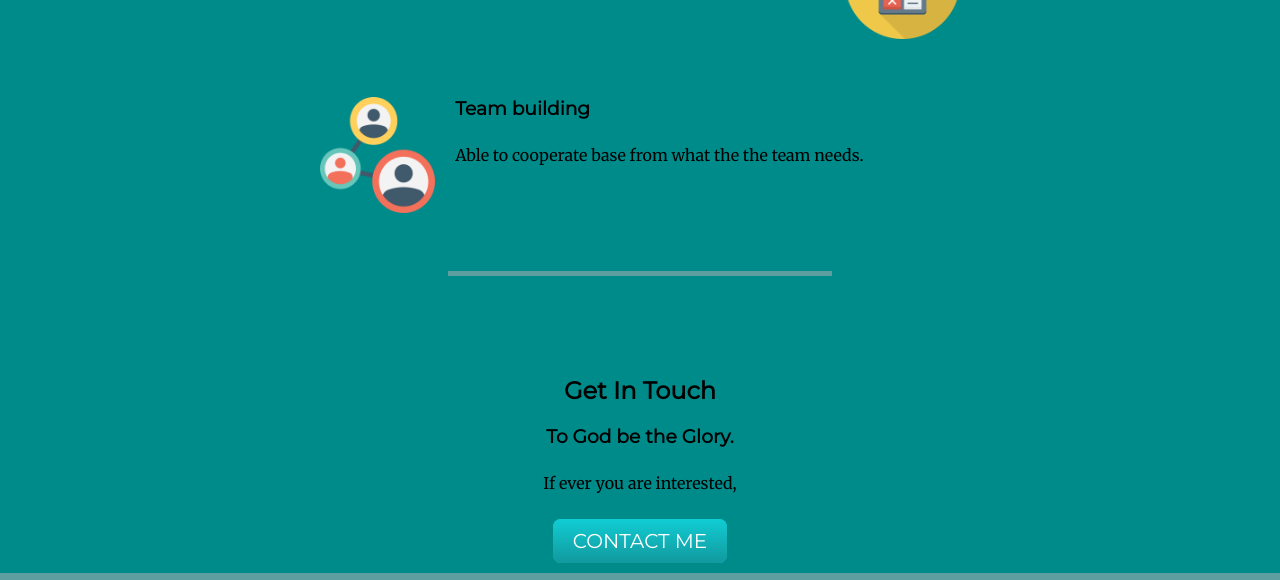
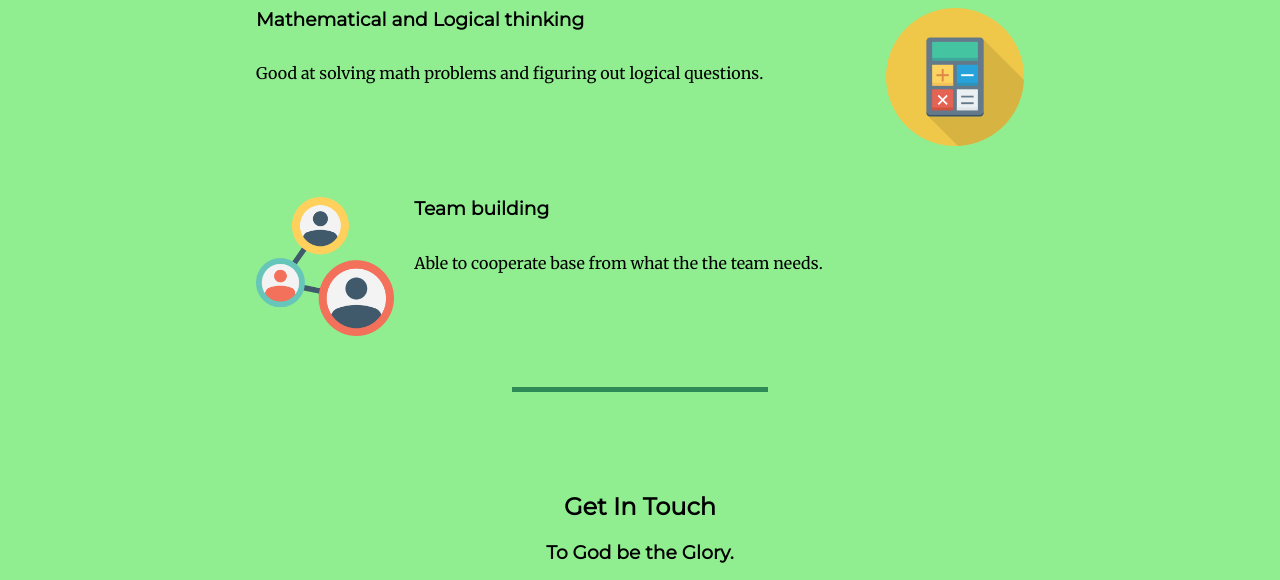
Before and after one commit to xyntaxR/mySite, a plain HTML site: page index.html in a window 1280 px wide. Shown: the part 1464-2044 px from the top of the page. Drawn offline with Linux system fonts and the light colour scheme.

Commit message:
update bg

```diff
--- a/CSS/styles.css
+++ b/CSS/styles.css
@@ -2,14 +2,15 @@ body {
     margin: 0px;
     text-align: center;
     font-family: 'Merriweather', serif;
-    background-color: darkcyan;
+    background-color: lightgreen;
 }
 .top-container {
     position: relative;
     padding-top: 100px;
+    background-color: seagreen;
 }
 p {
-  line-height: 2;
+  line-height: 3;
 }
 h1 {
     margin-top: 0px;
@@ -38,7 +39,7 @@ h3 {
     top: 200px;
 }
 .skill-row {
-    width: 50%;
+    width: 60%;
     margin: 50px auto 100px auto;
     text-align: left;
 }
@@ -61,34 +62,38 @@ h3 {
 .bottom-container {
     margin-top: 20px;
     padding: 40px 0 20px;
-    background-color: cadetblue
+    background-color: seagreen;
 }
 .link {
     width: 65px;
     margin: 10px;
 }
+.link:hover {
+    background-color: lightgreen;
+    border-radius: 8px;
+}
 hr {
   margin-top: 100px;
   margin-bottom: 100px;
-  width: 30%;
+  width: 20%;
   border-width: 5px 0px 0px 0px;
   display: 0px;
   border-style: solid;
-  border-color: cadetblue
+  border-color: seagreen;
 
 
 }
 .btn {
-  background: #11cdd4;
-  background-image: -webkit-linear-gradient(top, #11cdd4, #11999e);
-  background-image: -moz-linear-gradient(top, #11cdd4, #11999e);
-  background-image: -ms-linear-gradient(top, #11cdd4, #11999e);
-  background-image: -o-linear-gradient(top, #11cdd4, #11999e);
-  background-image: linear-gradient(to bottom, #11cdd4, #11999e);
+    background: mediumseagreen;
+    background-image: -webkit-linear-gradient(top, mediumseagreen, seagreen);
+    background-image: -moz-linear-gradient(top, mediumseagreen, seagreen);
+    background-image: -ms-linear-gradient(top, mediumseagreen, seagreen);
+    background-image: -o-linear-gradient(top, mediumseagreen, seagreen);
+    background-image: linear-gradient(to bottom, mediumseagreen, seagreen);
     -webkit-border-radius: 8;
     -moz-border-radius: 8;
     border-radius: 8px;
-  font-family: "Montserrat", Georgia;
+    font-family: Arial;
     color: #ffffff;
     font-size: 20px;
     padding: 10px 20px 10px 20px;
@@ -96,14 +101,15 @@ hr {
   }
 
   .btn:hover {
-  background: #30e3cb;
-  background-image: -webkit-linear-gradient(top, #30e3cb, #2bc4ad);
-  background-image: -moz-linear-gradient(top, #30e3cb, #2bc4ad);
-  background-image: -ms-linear-gradient(top, #30e3cb, #2bc4ad);
-  background-image: -o-linear-gradient(top, #30e3cb, #2bc4ad);
-  background-image: linear-gradient(to bottom, #30e3cb, #2bc4ad);
+    background: #66d68d;
+    background-image: -webkit-linear-gradient(top, #66d68d, #44db74);
+    background-image: -moz-linear-gradient(top, #66d68d, #44db74);
+    background-image: -ms-linear-gradient(top, #66d68d, #44db74);
+    background-image: -o-linear-gradient(top, #66d68d, #44db74);
+    background-image: linear-gradient(to bottom, #66d68d, #44db74);
     text-decoration: none;
   }
+
 .intro {
   width: 50%;
   margin: auto;
@@ -111,5 +117,5 @@ hr {
 .contact {
   margin: 10px auto 30px;
   width: 50%;
-
+  background-color: ligh;
 }
```
Lines whose indentation alone changed are shown as unchanged.
